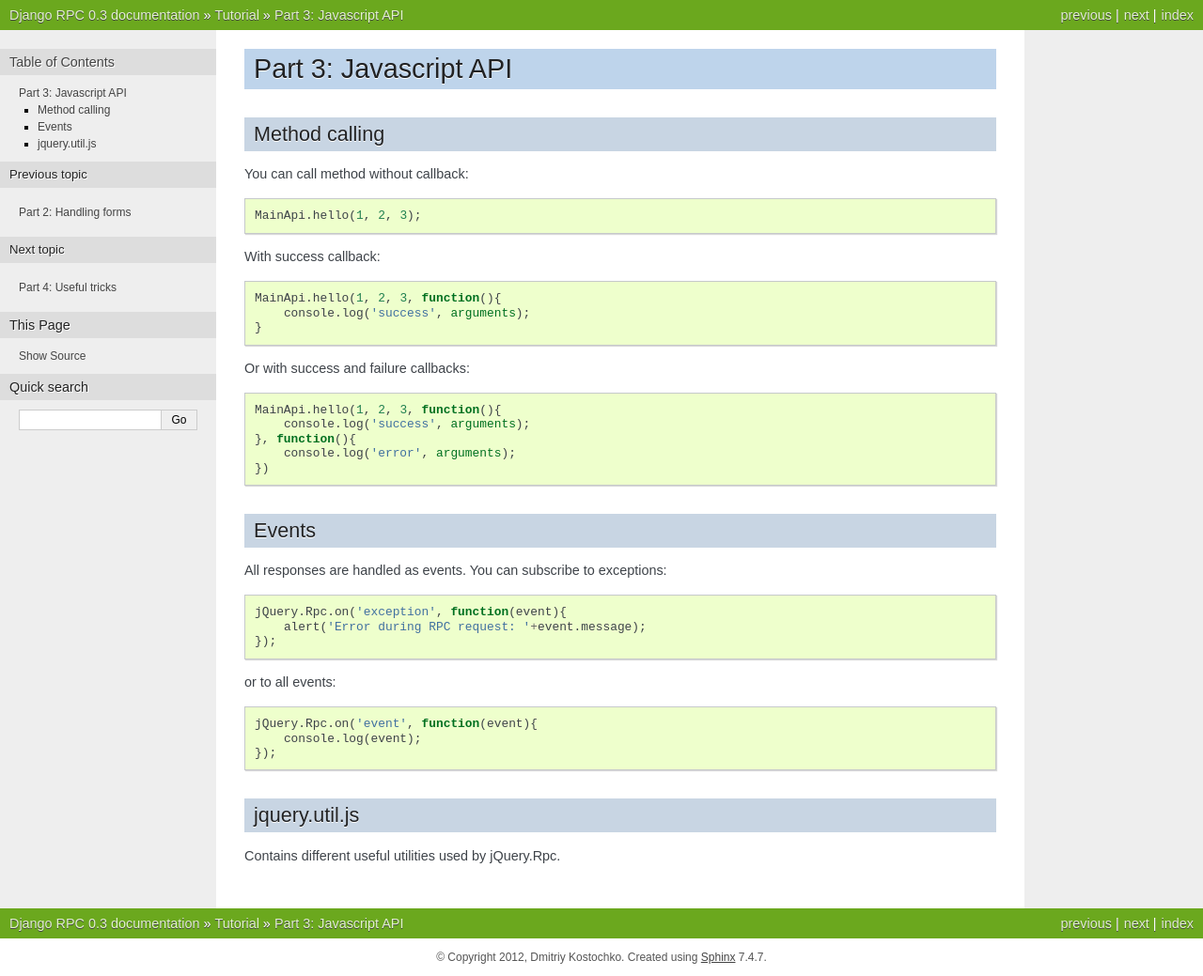
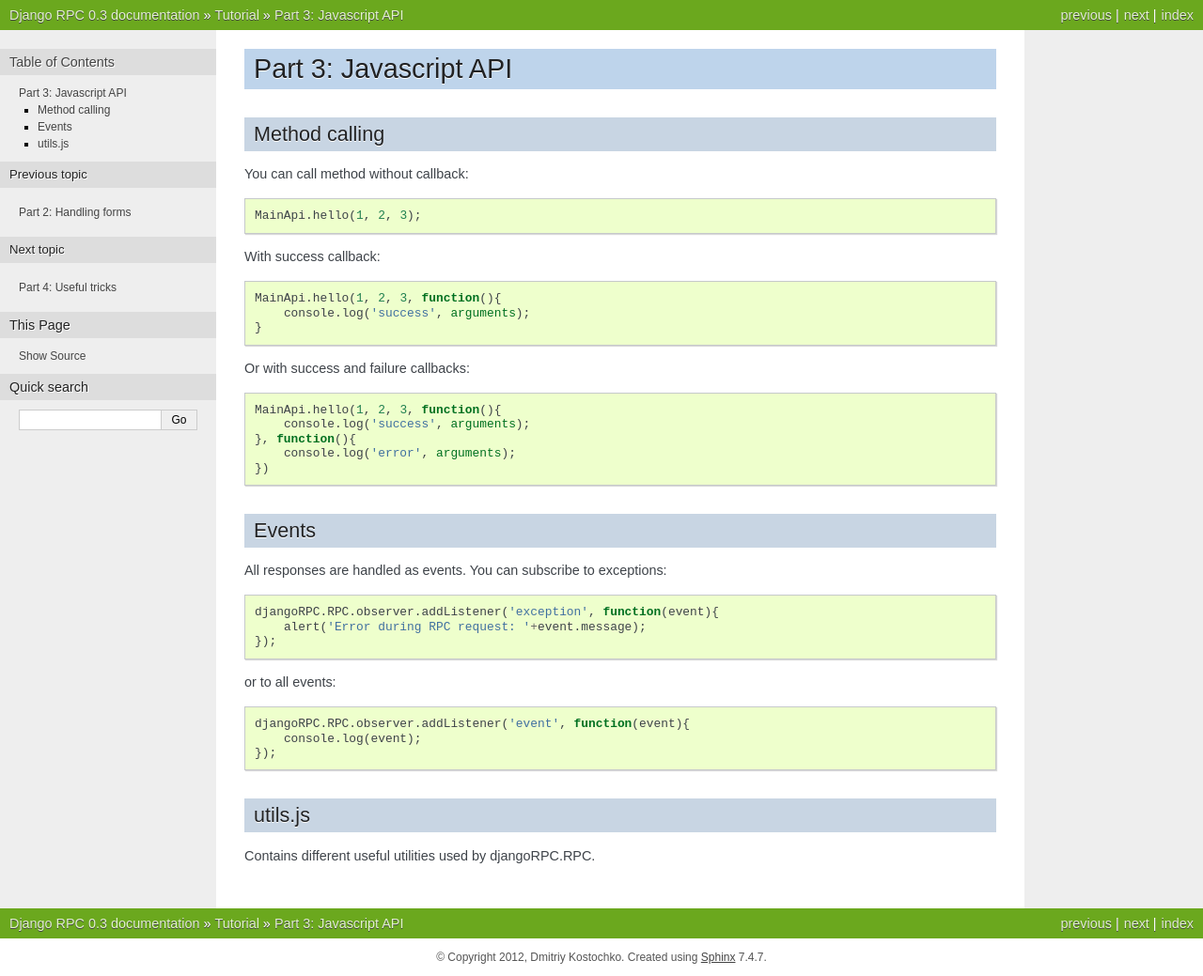
Before and after one commit to Alerion/django-rpc, a Sphinx documentation site: the page built from docs/tutorial/part3.rst, in a window 1280 px wide. Shown: the whole page at 94% size. Built offline with Sphinx 7.4.7, drawn with Linux system fonts in a browser that asks for light colours.

Commit message:
Example updated to fit previously renamed js files and library namespace. Also doc files have been updated.

```diff
--- a/README.rst
+++ b/README.rst
@@ -42,14 +42,14 @@ Now all required JS files are accessible via Django ``staticfiles`` application.
 
 3. In your base templates add required JS scripts::
 
-    <script src="{% static 'djangorpc/js/jquery.util.js' %}"></script>
-    <script src="{% static 'djangorpc/js/jquery.rpc.js' %}"></script>
+    <script src="{% static 'djangorpc/js/utils.js' %}"></script>
+    <script src="{% static 'djangorpc/js/rpc.js' %}"></script>
     <script src="{% static 'djangorpc/js/jquery.form.js' %}"></script>
 
 3. You can handle all errors in one place and show some message to user::
 
     //Show error message for RPC exceptions
-    jQuery.Rpc.on('exception', function(event){
+    djangoRPC.RPC.observer.addListener('exception', function(event){
         alert('Error during RPC request: '+event.message);
     });
 
--- a/docs/installation.rst
+++ b/docs/installation.rst
@@ -26,14 +26,14 @@ Now all required JS files are accessible via Django ``staticfiles`` application.
 
 3. Add required JS scripts::
 
-    <script src="{% static 'djangorpc/js/jquery.util.js' %}"></script>
-    <script src="{% static 'djangorpc/js/jquery.rpc.js' %}"></script>
+    <script src="{% static 'djangorpc/js/utils.js' %}"></script>
+    <script src="{% static 'djangorpc/js/rpc.js' %}"></script>
     <script src="{% static 'djangorpc/js/jquery.form.js' %}"></script>
 
 4. You can handle all errors in one place and show some message to user::
 
     //Show error message for RPC exceptions
-    jQuery.Rpc.on('exception', function(event){
+    djangoRPC.RPC.observer.addListener('exception', function(event){
         alert('Error during RPC request: '+event.message);
     });
 
--- a/docs/tutorial/part3.rst
+++ b/docs/tutorial/part3.rst
@@ -39,7 +39,7 @@ All responses are handled as events. You can subscribe to exceptions:
 
 .. code-block:: javascript
 
-    jQuery.Rpc.on('exception', function(event){
+    djangoRPC.RPC.observer.addListener('exception', function(event){
         alert('Error during RPC request: '+event.message);
     });
 
@@ -47,12 +47,12 @@ or to all events:
 
 .. code-block:: javascript
 
-    jQuery.Rpc.on('event', function(event){
+    djangoRPC.RPC.observer.addListener('event', function(event){
         console.log(event);
     });
 
 
-jquery.util.js
+utils.js
 --------------
 
-Contains different useful utilities used by jQuery.Rpc.
+Contains different useful utilities used by djangoRPC.RPC.
--- a/docs/tutorial/part4.rst
+++ b/docs/tutorial/part4.rst
@@ -157,7 +157,7 @@ and catch it with javascript:
 
 .. code-block:: javascript
 
-    jQuery.Rpc.on('exception', function(event){
+    djangoRPC.RPC.observer.addListener('exception', function(event){
         alert('Error during RPC request: '+event.message);
     });
 
```
Also changed, not shown: 2 other files.
